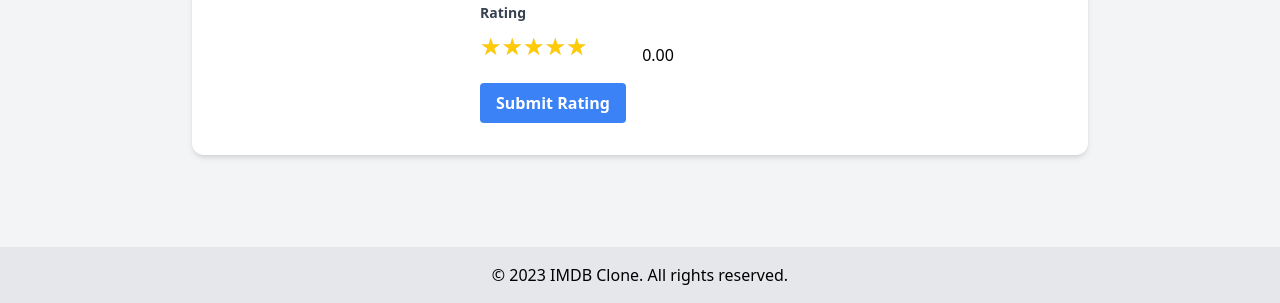
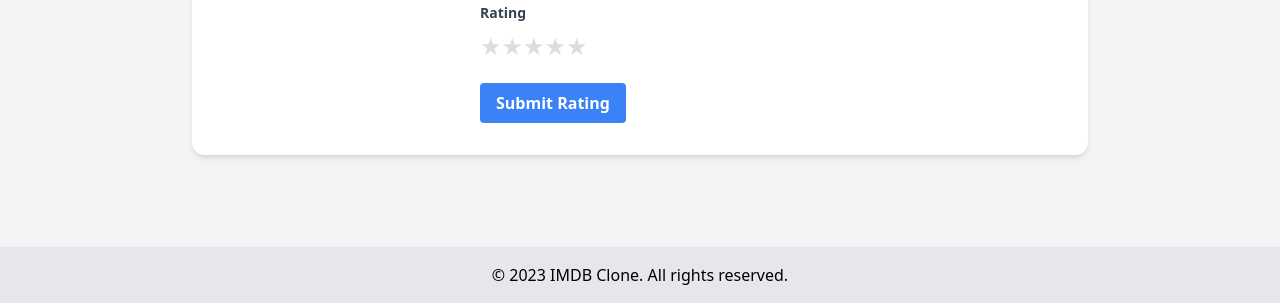
Before and after one commit to No-CodeDan/ModernIMDBClone, a Flask app: page /movie/1 in a window 1280 px wide. Shown: the part 497-800 px from the top of the page. Run offline with Flask 3, Linux system fonts and the light colour scheme; a user stored in the database is signed in; tables that the repository leaves empty hold one stand-in row (values such as "Sample post"); a database or web service that is not in the repository returns one stand-in record (values such as "Sample title"); data that the repository does not hold is empty.

Commit message:
Agent query: Please check if the star rating display on the movie detail page is now working correctly. Specifically, verify if unrated movies show no yellow stars initially, and if the stars fill up correctly when selecting a rating.

```diff
--- a/templates/movie_detail.html
+++ b/templates/movie_detail.html
@@ -101,6 +101,7 @@
 .star-rating-stars::after {
     color: #ffca08;
     overflow: hidden;
+    width: 0%;
     transition: width 0.2s ease-in-out;
 }
 </style>
@@ -108,13 +109,13 @@
 <script>
 document.addEventListener('DOMContentLoaded', function() {
     const ratingInput = document.getElementById('star-rating');
-    const ratingStars = document.querySelector('.star-rating-stars');
+    const ratingStars = document.querySelector('.star-rating-stars::after');
     const ratingValue = document.getElementById('rating-value');
     const ratingForm = document.getElementById('rating-form');
 
     function updateStars(value) {
         const percentage = (value / 5) * 100;
-        ratingStars.style.setProperty('--rating-percentage', `${percentage}%`);
+        ratingStars.style.width = `${percentage}%`;
         ratingValue.textContent = Number(value).toFixed(2);
     }
 
```
